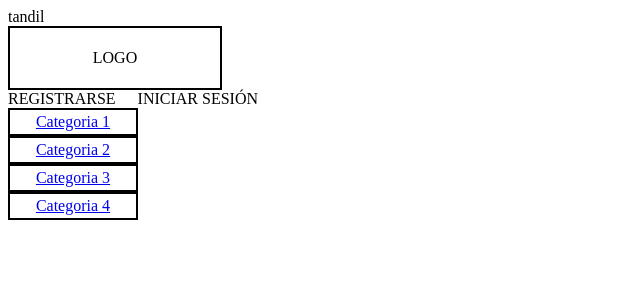
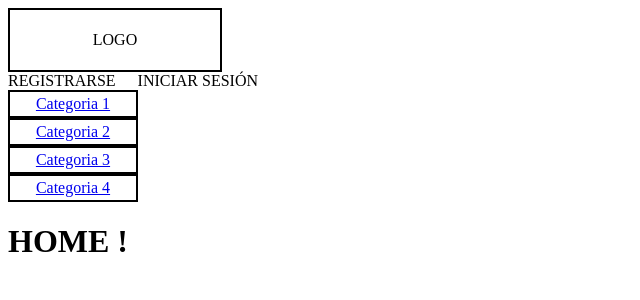
Before and after one commit to Lemongnz/Angular, an Angular app: page / in a window 1280 px wide. Shown: the top 300 px of the page, without its empty margins (0-640 px from the left). Built offline with nearby package versions, Linux system fonts and the light colour scheme.

Commit message:
add router outlet

```diff
--- a/src/app/app-routing.module.ts
+++ b/src/app/app-routing.module.ts
@@ -1,7 +1,10 @@
 import { NgModule } from '@angular/core';
 import { RouterModule, Routes } from '@angular/router';
+import { EmptyComponent } from './empty/empty.component';
 
-const routes: Routes = [];
+const routes: Routes = [
+  { path: '', component: EmptyComponent },
+];
 
 @NgModule({
   imports: [RouterModule.forRoot(routes)],
--- a/src/app/app.component.html
+++ b/src/app/app.component.html
@@ -1,5 +1,3 @@
-<!-- <router-outlet></router-outlet> -->
+<header-logout></header-logout>
 
-{{ title }}
-
-<header-logout></header-logout>
+<router-outlet></router-outlet>
--- a/src/app/app.module.ts
+++ b/src/app/app.module.ts
@@ -1,7 +1,9 @@
 import { NgModule } from '@angular/core';
 import { BrowserModule } from '@angular/platform-browser';
+import { AppRoutingModule } from './app-routing.module';
 
 import { AppComponent } from './app.component';
+import { EmptyComponent } from './empty/empty.component';
 import { HeaderModule } from './header/header.module';
 
 
@@ -10,10 +12,12 @@ import { HeaderModule } from './header/header.module';
 @NgModule({
   declarations: [
     AppComponent,
+    EmptyComponent
   ],
   imports: [
     BrowserModule,
-    HeaderModule
+    HeaderModule,
+    AppRoutingModule
   ],
   providers: [],
   bootstrap: [AppComponent]
--- /dev/null
+++ b/src/app/empty/empty.component.html
@@ -0,0 +1 @@
+<h1>HOME !</h1>
--- /dev/null
+++ b/src/app/empty/empty.component.ts
@@ -0,0 +1,12 @@
+import { Component, OnInit } from '@angular/core';
+
+@Component({
+  selector: 'empty',
+  templateUrl: './empty.component.html',
+  styleUrls: ['./empty.component.css']
+})
+export class EmptyComponent implements OnInit {
+  constructor() { }
+
+  ngOnInit(): void { }
+}
```
Also changed, not shown: src/app/empty/empty.component.css (added).
